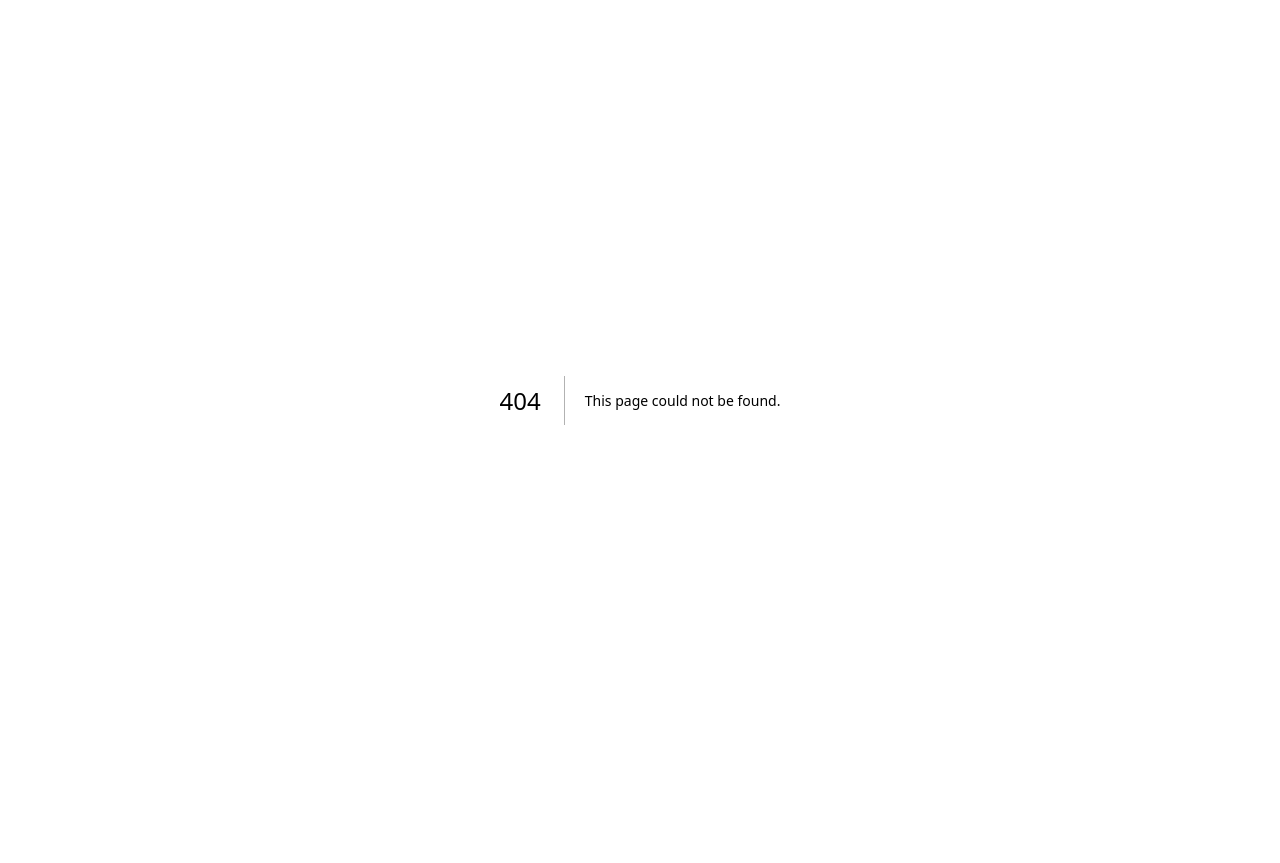
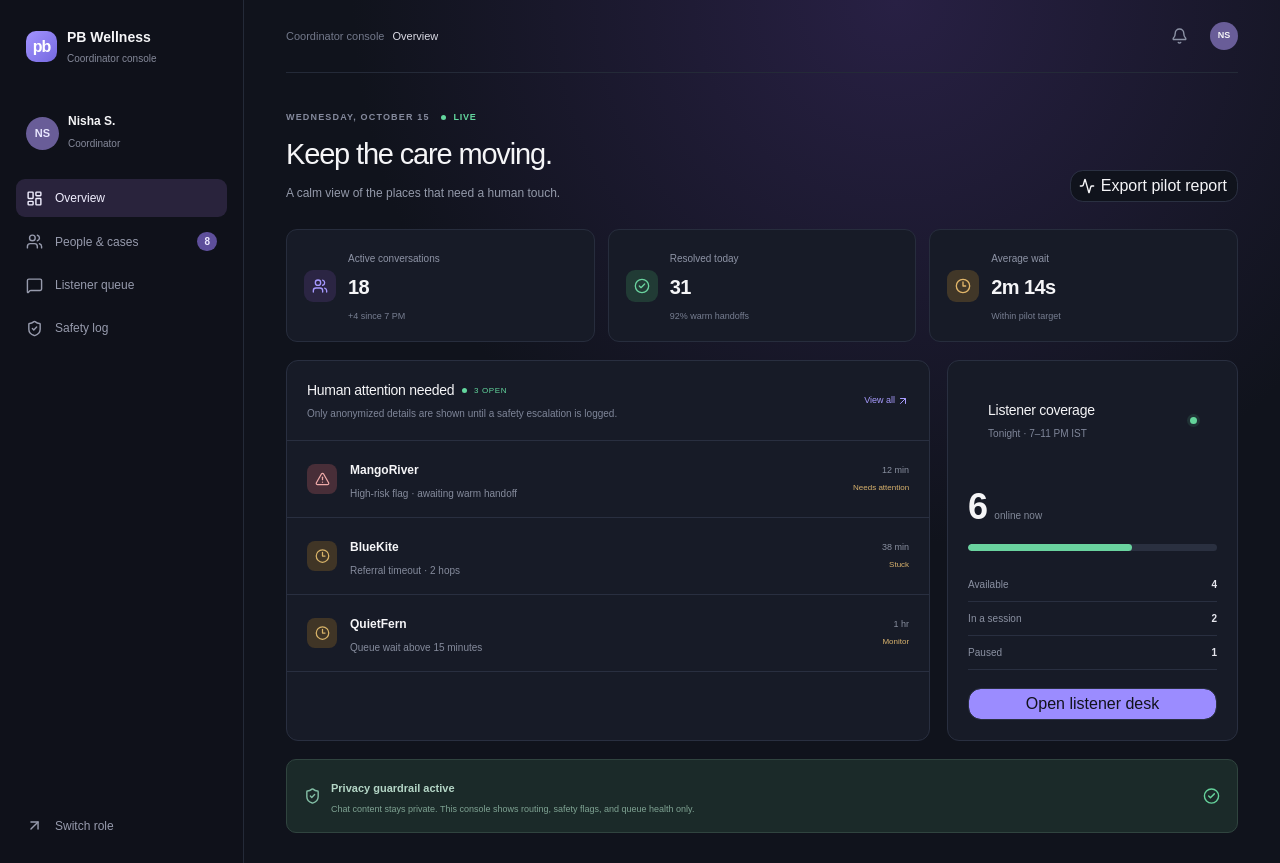
Before and after one commit to VedanshSingh9899/psychbridge_frontend, a Next.js app: page /admin/dashboard in a window 1280 px wide. Before the commit this address had no page. Before the commit the page ends 800 px from the top, so only its background shows below. Built offline with nearby package versions, Linux system fonts and the light colour scheme.

Commit message:
Add role dashboard routes

```diff
--- /dev/null
+++ b/app/admin/dashboard/page.tsx
@@ -0,0 +1,5 @@
+import AdminDashboard from '@/components/admin-dashboard'
+
+export default function AdminDashboardPage() {
+  return <AdminDashboard />
+}
--- /dev/null
+++ b/app/listener/dashboard/page.tsx
@@ -0,0 +1,5 @@
+import ListenerDesk from '@/components/listener-desk'
+
+export default function ListenerDashboardPage() {
+  return <ListenerDesk />
+}
--- /dev/null
+++ b/app/listener/page.tsx
@@ -0,0 +1,5 @@
+import ListenerDesk from '@/components/listener-desk'
+
+export default function ListenerPage() {
+  return <ListenerDesk />
+}
--- /dev/null
+++ b/app/seeker/dashboard/page.tsx
@@ -0,0 +1,5 @@
+import SeekerHome from '@/components/seeker-home'
+
+export default function SeekerDashboardPage() {
+  return <SeekerHome />
+}
```
